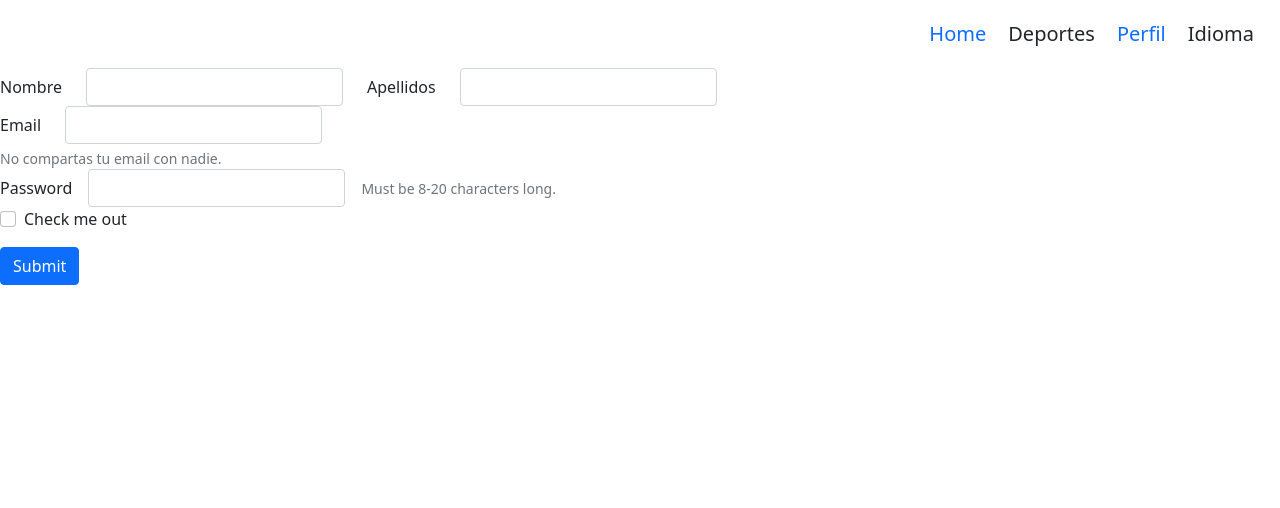
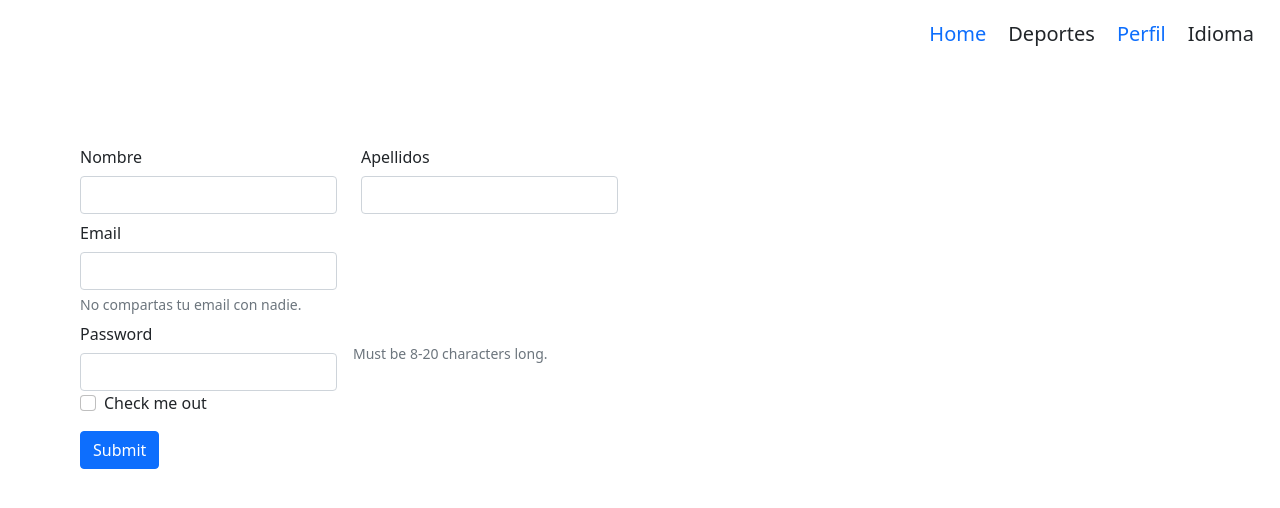
Before and after one commit to manubodega/Proyecto-HTML, a plain HTML site: page main/media/register.html in a window 1280 px wide. Drawn offline with nearby package versions, Linux system fonts and the light colour scheme.

Commit message:
modified register.html 2

```diff
--- a/main/media/register.html
+++ b/main/media/register.html
@@ -12,10 +12,9 @@
       crossorigin="anonymous"
     />
     <link rel="stylesheet" href="/styles/styles.css">
-
 </head>
 <body>
-  <nav>
+  <nav class ="nav">
     <div class="navitem">
         <a name='home' href="/index.html">
             <button class="navbutton">Home</button>
@@ -49,28 +48,22 @@
     </div>
 </nav>
 
-  <form>
+  <form class="formulario">
     <div class="row g-4 align-items-center">
       <div class="col-auto">
         <label for="inputText" class="col-form-label">Nombre</label>
-      </div>
-      <div class="col-auto">
         <input type="text" id="inputText" class="form-control">
       </div>
 
       <div class="col-auto">
         <label for="inputText" class="col-form-label">Apellidos</label>
-      </div>
-      <div class="col-auto">
         <input type="text" id="inputText" class="form-control">
       </div>
     </div>
 
-    <div class="row g-4 align-items-center">
+    <div class="row g-3 align-items-center">
       <div class="col-auto">
         <label for="inputEmail" class="col-form-label">Email</label>
-      </div>
-      <div class="col-auto">
         <input type="email" id="inputEmail" class="form-control" aria-describedby="emailHelp">
       </div>
       <div id="emailHelp" class="form-text">No compartas tu email con nadie.</div>
@@ -79,8 +72,6 @@
     <div class="row g-3 align-items-center">
       <div class="col-auto">
         <label for="inputPassword6" class="col-form-label">Password</label>
-      </div>
-      <div class="col-auto">
         <input type="password" id="inputPassword6" class="form-control" aria-describedby="passwordHelpInline">
       </div>
       <div class="col-auto">
--- a/styles/styles.scss
+++ b/styles/styles.scss
@@ -68,3 +68,7 @@ nav{
         margin-right: 80px;
     }
 }
+
+.formulario{
+    margin:80px;
+}
```
Also changed, not shown: styles/styles.css, 1 other file.
